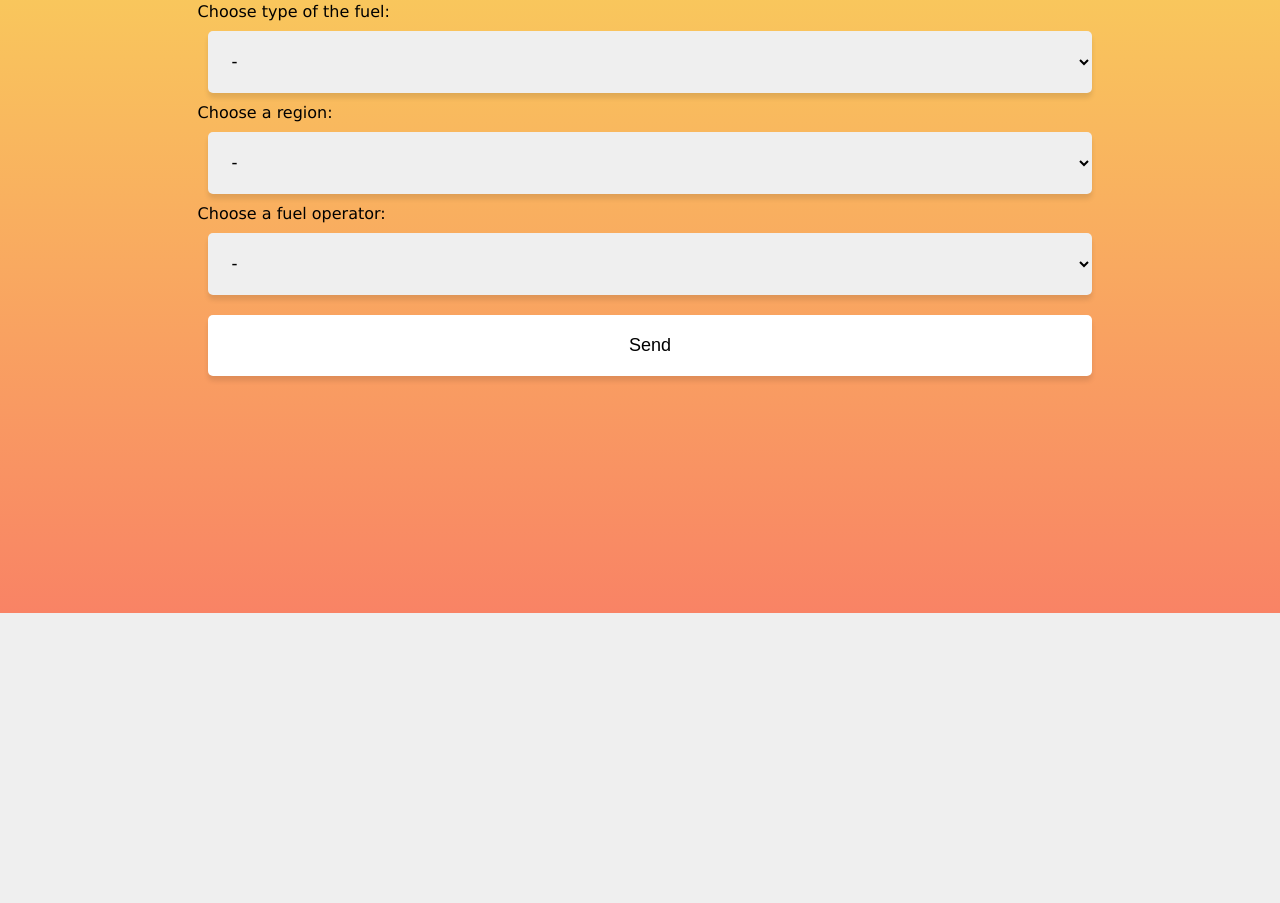
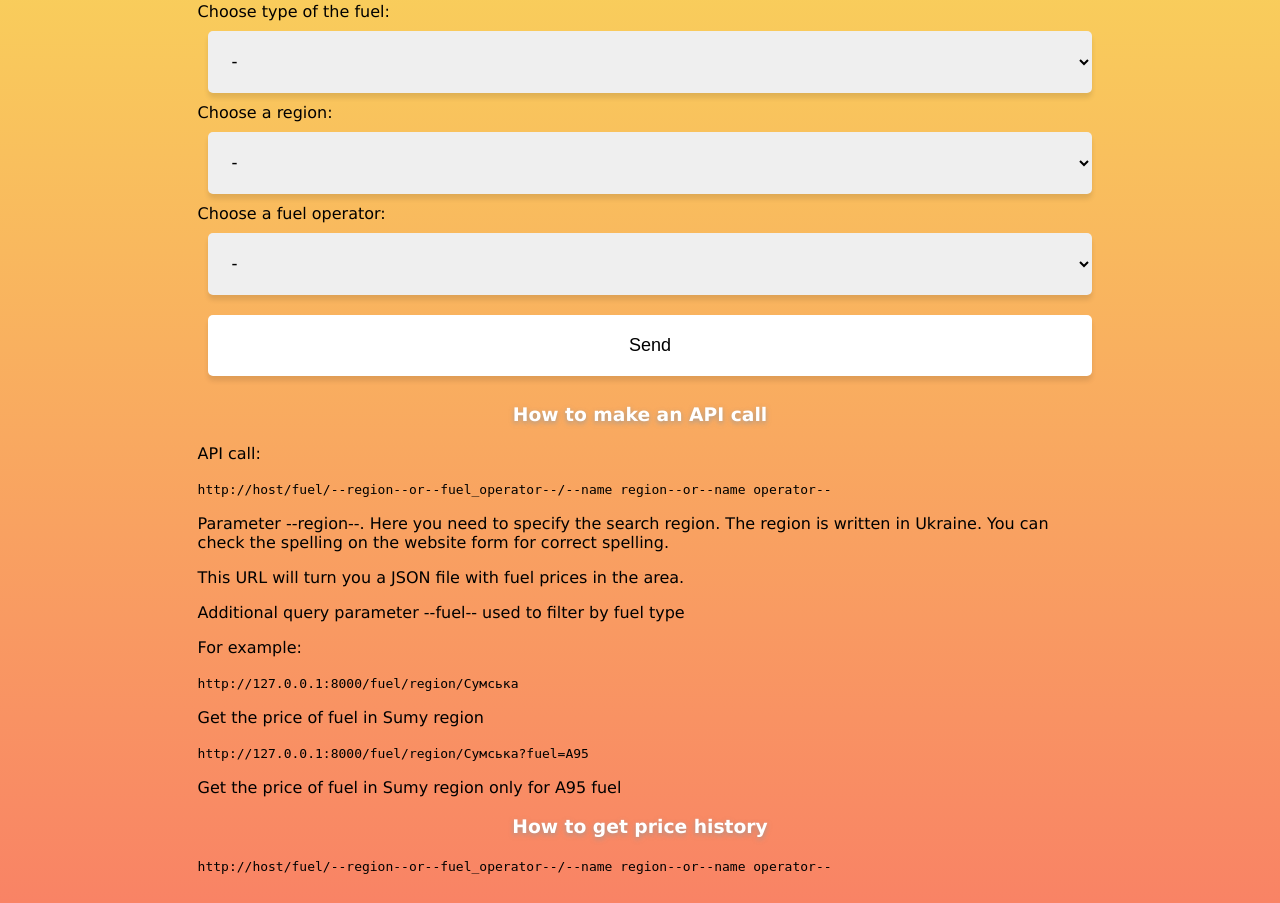
Before and after one commit to YevhenVovk1992/BenzinCheck, a Django app: page /fuel/ in a window 1280 px wide. Shown: the part 216-1119 px from the top of the page. Before the commit the page ends 829 px from the top, so only its background shows below. Run offline with Django 4.2, Linux system fonts and the light colour scheme; data that the repository does not hold is empty.

Commit message:
Make API to get information about prices by region or operator

```diff
--- a/fuel/static/fuel/css/style.css
+++ b/fuel/static/fuel/css/style.css
@@ -8,6 +8,11 @@
         }
 
         h1 {
+            text-align: center;
+            color: white;
+            text-shadow: 0 2px 5px rgba(150, 150, 150, 0.8);
+        }
+        h3 {
             text-align: center;
             color: white;
             text-shadow: 0 2px 5px rgba(150, 150, 150, 0.8);
--- a/fuel/templates/fuel/index.html
+++ b/fuel/templates/fuel/index.html
@@ -31,11 +31,34 @@
                         Send
                     </div>
                 </button>
+            </form>
 
-            </form>
-        </div>
+
+            <section id="geo">
+               <h3>How to make an API call </h3>
+               <p>API call:</p>
+               <div class="api">
+                  <code>http://host/fuel/--region--or--fuel_operator--/--name region--or--name operator--</code>
+               </div>
+               <div class="info-board">
+                  <p>Parameter --region--. Here you need to specify the search region. The region is written in Ukraine.
+                  You can check the spelling on the website form for correct spelling.</p>
+                   <p>This URL will turn you a JSON file with fuel prices in the area.</p>
+                   <p>Additional query parameter --fuel-- used to filter by fuel type</p>
+                  <p>For example:</p>
+                  <code>http://127.0.0.1:8000/fuel/region/Сумська</code>
+                   <p>Get the price of fuel in Sumy region</p>
+                   <code>http://127.0.0.1:8000/fuel/region/Сумська?fuel=A95</code>
+                    <p>Get the price of fuel in Sumy region only for A95 fuel</p>
+               </div>
+                <h3>How to get price history</h3>
+                <div class="api">
+                  <code>http://host/fuel/--region--or--fuel_operator--/--name region--or--name operator--</code>
+               </div>
+            </section>
+
+
         <div id="messages">
-
         </div>
     </div>
 
--- a/fuel/urls.py
+++ b/fuel/urls.py
@@ -21,8 +21,8 @@ urlpatterns = [
     path('', views.index, name='start_page'),
     path('add_<str:form_obj>', views.add_data, name='add_data'),
     path('fuel_price_add', views.add_fuel_price, name='add_fuel_price'),
-    path('region/<int:id_region>', views.fuel_data_handler, name='fuel_in_region'),
-    path('fuel_operator/<int:id_fuel_operator>', views.fuel_data_handler, name='fuel_in_region'),
+    path('region/<str:id_region>', views.fuel_data_handler, name='fuel_in_region'),
+    path('fuel_operator/<str:id_fuel_operator>', views.fuel_data_handler, name='fuel_in_region'),
     path('history/region-<int:id_region>', views.history_handler, name='history_region'),
     path('history/fuel_operator-<int:id_fuel_operator>', views.history_handler, name='history_fuel_operator')
 ]
--- a/fuel/views.py
+++ b/fuel/views.py
@@ -44,7 +44,7 @@ def index(request):
         if filter_params:
             query += ' and '
             query += ' and '.join(list(f'{key}={value}' for key, value in filter_params.items()))
-        data_from_db = models.PriceTable.objects.raw(query+' ORDER BY id_fuel_id, id_region_id')
+        data_from_db = models.PriceTable.objects.raw(query + ' ORDER BY id_fuel_id, id_region_id')
         data['info'] = [itm.to_dict() for itm in data_from_db]
         return render(request, 'fuel/fuel_price_table.html', data)
 
@@ -58,8 +58,19 @@ def fuel_data_handler(request, **kwargs):
     """
     filter_params = kwargs
     filter_params['date'] = timezone.now().date()
-    if request.GET and 'id_fuel' in request.GET:
-        filter_params.update(request.GET.items())
+    if request.GET and 'fuel' in request.GET:
+        filter_params['id_fuel'] = request.GET.get('fuel')
+    try:
+        if 'id_fuel' in filter_params:
+            get_id_fuel = models.Fuel.objects.get(name=filter_params['id_fuel']).id
+            filter_params['id_fuel'] = get_id_fuel
+        get_id_region = models.Region.objects.get(name=filter_params['id_region']).id
+        filter_params['id_region'] = get_id_region
+    except Exception as exep:
+        print(exep)
+        json_data = json.dumps({'Error': 'Parameters are not correct'})
+        return HttpResponse(json_data, content_type='application/json')
+
     fuel = models.PriceTable.objects.filter(**filter_params).all()
     json_data = json.dumps([itm.to_dict() for itm in fuel])
     return HttpResponse(json_data, content_type='application/json')
```
